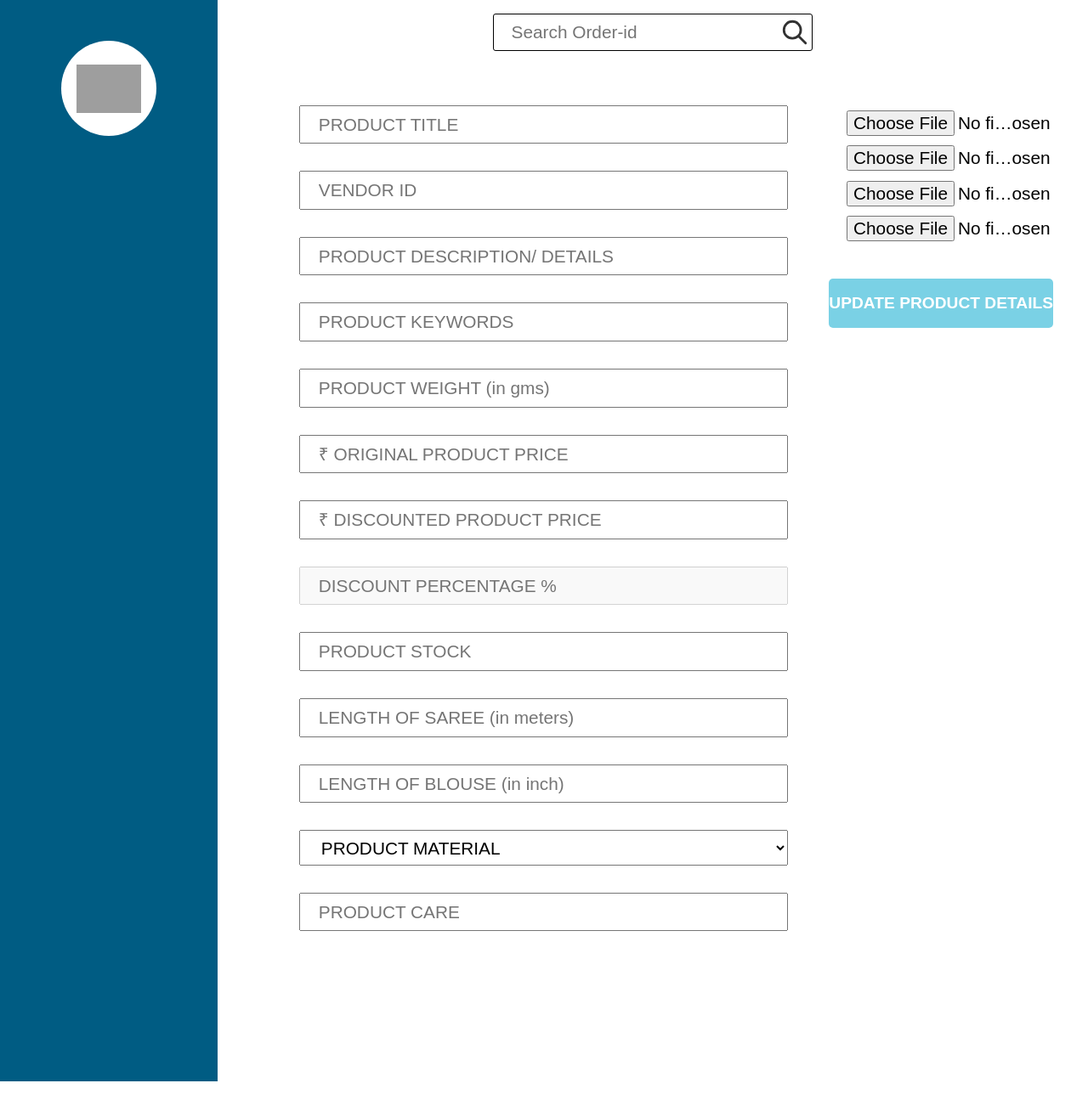
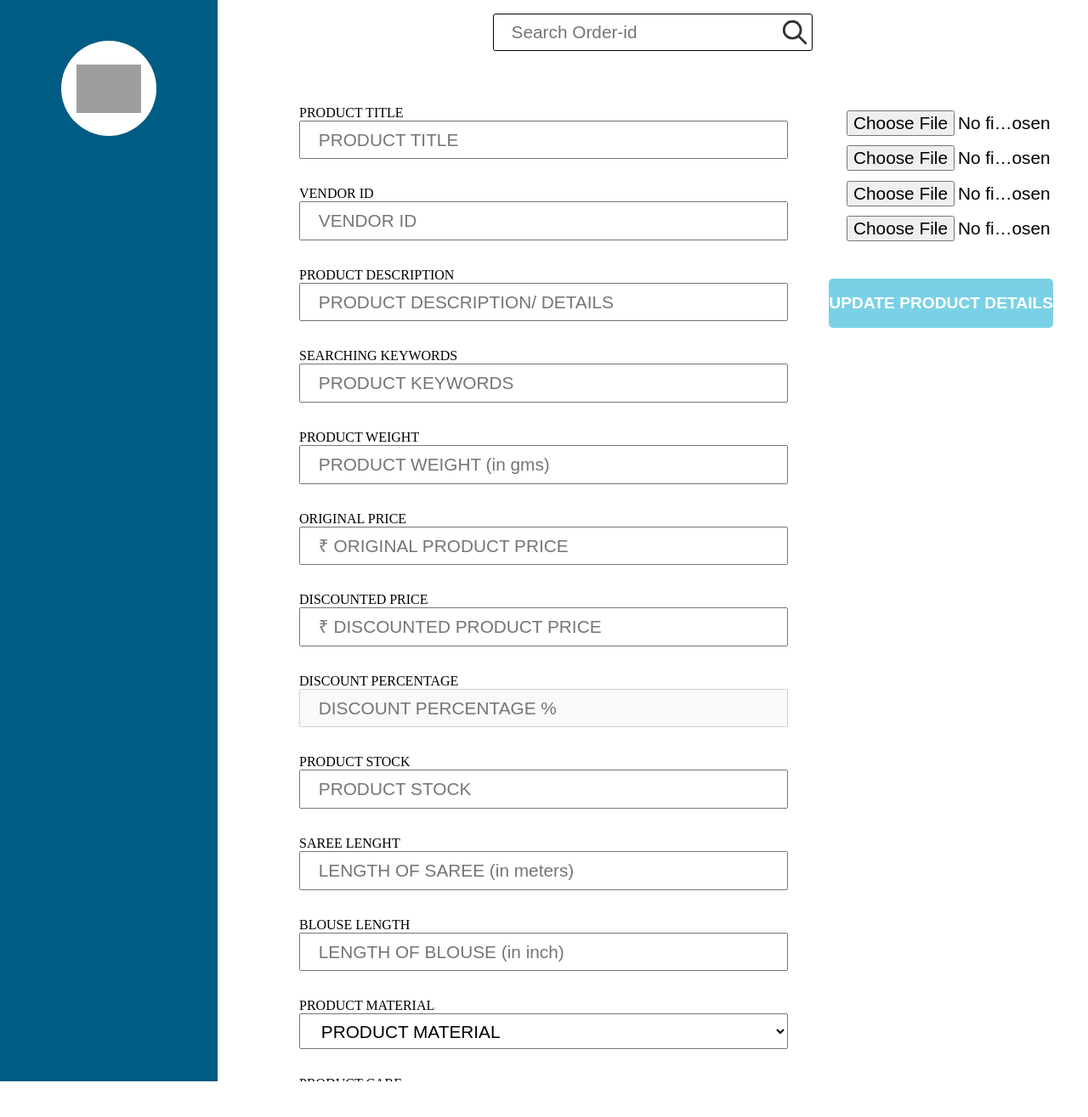
Before and after one commit to Tulsiyan-Fashion-pvt-ltd/Inventory, a Flask app: page /edit in a window 1280 px wide. Shown: the part 90-1405 px from the top of the page at 85% size. Run offline with Flask 3, Linux system fonts and the light colour scheme; the visitor is signed in with stand-in values (Sample User, id 1); some libraries are stand-ins or nearby versions; grey boxes are pictures that could not be loaded.

Commit message:
edit page 02

```diff
--- a/app.py
+++ b/app.py
@@ -1,7 +1,8 @@
-from flask import Flask, render_template, session, url_for, redirect, request
+from flask import Flask, render_template, session, url_for, redirect, request, jsonify
 from flask_mysqldb import MySQL
 import uuid
 from datetime import datetime, timedelta
+import base64
 creds = {'Tulsiyan-inventory__@rootUser': '033f48f54a0b6a3bd062'}
 
 
@@ -125,6 +126,56 @@ def edit():
     if request.method == "GET":
         return render_template('edit.html', page_name="edit products")
     else:
+
+        if request.get_json() != None:
+            query = request.get_json().get('query')
+
+            # write a function to fetch the provided query and fetch the product data and return
+            cursor = mysql.connection.cursor()
+            data = cursor.execute('''
+                            select vendor_id, product_desc, original_price, disc_price, product_weight_gm,
+                       product_stock, product_details, saree_len, blouse_len, product_material, product_care, product_image,
+                       product_img01, product_img02, product_img03
+                       from inventory where skuID=%s
+                       ''', (query, ))
+
+            data = cursor.fetchone()
+            cursor.close()
+            # print(data)
+            product_details = {
+                'img01': base64.b64encode(data[11]).decode('utf-8'),
+                'img02': base64.b64encode(data[12]).decode('utf-8'),
+                'img03': base64.b64encode(data[13]).decode('utf-8'),
+                'img04': base64.b64encode(data[14]).decode('utf-8'),
+                'title': data[1],
+                'vid': data[0],
+                'desc': data[6],
+                'weight': data[4],
+                'og_price': data[2],
+                'disc_price': data[3],
+                'stock': data[5],
+                'slen': data[7],
+                'blen': data[8],
+                'material': data[9],
+                'care': data[10]
+            }
+
+            cursor = mysql.connection.cursor()
+            cursor.execute('''
+                           select search_result from searching_keywords where skuId = %s
+                           ''', (query, ))
+
+            keywords = cursor.fetchall()
+            cursor.close()
+
+            keywords = [ item[0]
+                for item in keywords
+            ]
+            # print(keywords)
+            response_data = {'data': product_details, 'keywords': (', ').join(keywords)}
+            # print(response_data)
+            return jsonify(response_data)
+
         # see the data thoroughly and make it to work for edit page
         data = request.form
         skuid = product_handler.create_sku()
--- a/static/edit.css
+++ b/static/edit.css
@@ -16,3 +16,8 @@
     background-size: 9%;
     padding-right: 2em;
 }
+
+
+.title{
+    margin-bottom: -2em;
+}
--- a/templates/edit.html
+++ b/templates/edit.html
@@ -7,25 +7,41 @@
 <div id="search-bar">
     <input type="text" placeholder="Search Order-id">
 </div>
+
+
 <form method="post" enctype="multipart/form-data">
     <div id="inputs">
+        <p class="title">PRODUCT TITLE</p>
         <input type="text" id="title" name="title" placeholder="PRODUCT TITLE" required autocomplete="off">
+        <p class="title">VENDOR ID</p>
         <input type="text" id="vendor-id" name="vid" placeholder="VENDOR ID">
+        <p class="title">PRODUCT DESCRIPTION</p>
         <input type="text" id="desc" name="desc" placeholder="PRODUCT DESCRIPTION/ DETAILS" required autocomplete="off">
+        <p class="title">SEARCHING KEYWORDS</p>
         <input type="text" id="keywords" name="keywords" placeholder="PRODUCT KEYWORDS" required>
+        <p class="title">PRODUCT WEIGHT</p>
         <input type="text" id="weight" name="weight" placeholder="PRODUCT WEIGHT (in gms)" required>
+        <p class="title">ORIGINAL PRICE</p>
         <input type="text" id="price" name="price" placeholder="₹ ORIGINAL PRODUCT PRICE" required autocomplete="off">
+        <p class="title">DISCOUNTED PRICE</p>
         <input type="text" id="dsc-price" name="dsc-price" placeholder="₹ DISCOUNTED PRODUCT PRICE" required autocomplete="off" >
+        <p class="title">DISCOUNT PERCENTAGE</p>
         <input type="text" id="dsc-percentage" name="dsc-prctng" placeholder="DISCOUNT PERCENTAGE %" required autocomplete="off" disabled>
+        <p class="title">PRODUCT STOCK</p>
         <input type="text" id="stock" name="stock" placeholder="PRODUCT STOCK" required>
+        <p class="title">SAREE LENGHT</p>
         <input type="text" id="saree-len" name="slen" placeholder="LENGTH OF SAREE (in meters)" required>
+        <p class="title">BLOUSE LENGTH</p>
         <input type="text" id="blouse-len" name="blen" placeholder="LENGTH OF BLOUSE (in inch)" required>
+        <p class="title">PRODUCT MATERIAL</p>
         <select name="material" id="material" required>
             <option value="default" disabled selected>PRODUCT MATERIAL</option>
             {% for item in material %}
                 <option value="{{ item }}">{{ item }}</option>
             {% endfor %}
         </select>
+
+        <p class="title">PRODUCT CARE</p>
         <input type="text" id="care" name="product-care" placeholder="PRODUCT CARE" required>
     </div>
 
@@ -74,13 +90,65 @@
                     let disc = discounted_price.value;
                     let result = percent.value;
 
-                    result = Math.trunc((100 - ((disc/ttlPrice)*100))*100)/100;
-                    percent.value = 'Discount '+result+' %';
+                    percent.value = calculate(disc, ttlPrice)
                 }
             }
         })
     }
 
+
+    function calculate(disc, ttlPrice){
+        let result = Math.trunc((100 - ((disc/ttlPrice)*100))*100)/100;
+        return 'Discount '+result+' %';
+    }
     percentage();
 </script>
+
+
+<script>
+    let search = document.querySelector('input');
+
+    search.addEventListener('keyup', async event => {
+        if (event.key == 'Enter') {
+            let query = search.value;
+
+            let response = await fetch('/edit', {
+                method: 'post',
+                headers: { 'Content-Type': 'application/json' },
+                body: JSON.stringify({ 'query': query })
+            })
+
+            let data = await response.json();
+            let kw = data.keywords;
+            data = data.data;
+
+            console.log(kw)
+
+            let title = document.querySelector('#title');
+            title.value = data.title;
+
+            let vendor = document.querySelector('#vendor-id');
+            vendor.value = data.vid;
+
+            let desc = document.querySelector('#desc');
+            desc.value = data.desc;
+
+            let keywords = document.querySelector('#keywords');
+            keywords.value = kw;
+
+            let weight = document.querySelector('#weight');
+            weight.value = data.weight;
+
+            let price = document.querySelector('#price');
+            price.value = data.og_price;
+
+            let disc_price = document.querySelector('#dsc-price');
+            disc_price.value = data.disc_price;
+
+            percentage();
+
+
+        }
+    })
+</script>
 {% endblock %}
```
Also changed, not shown: inr.py (added, +27 -0 lines).
